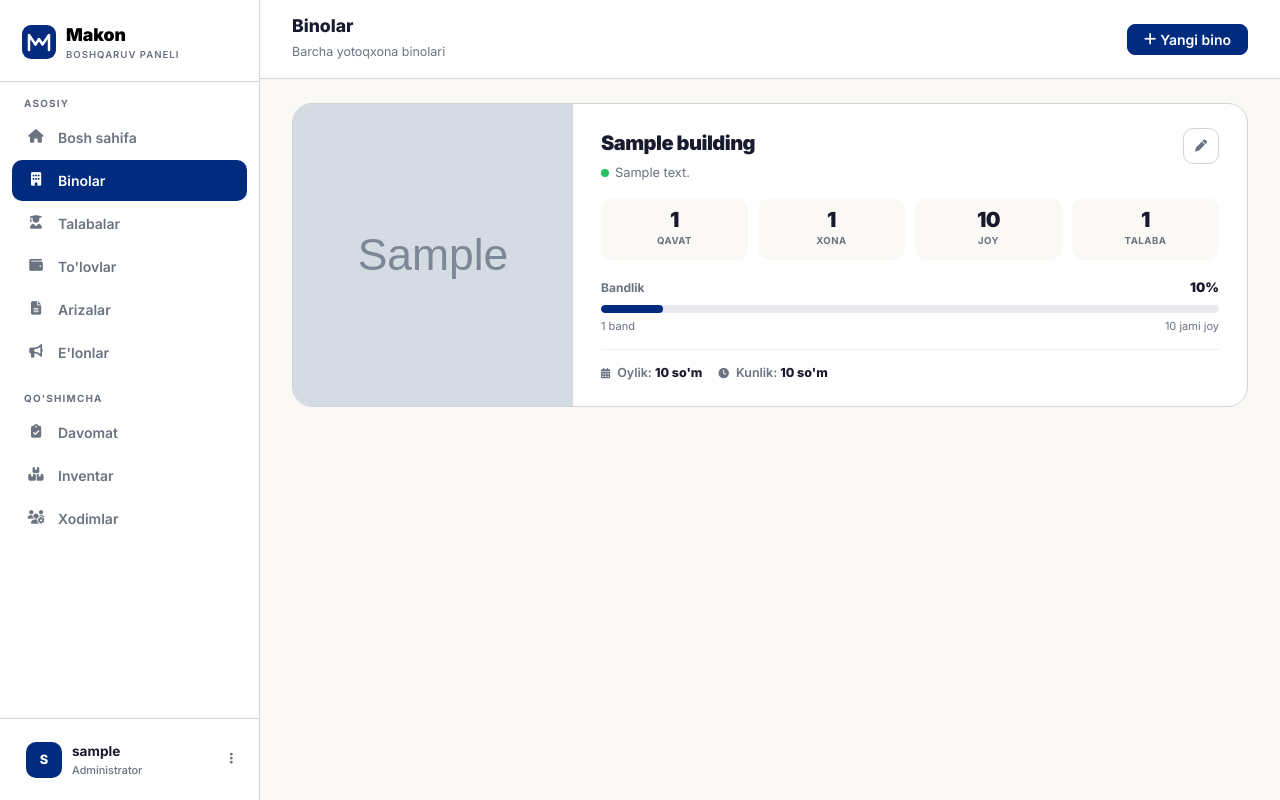
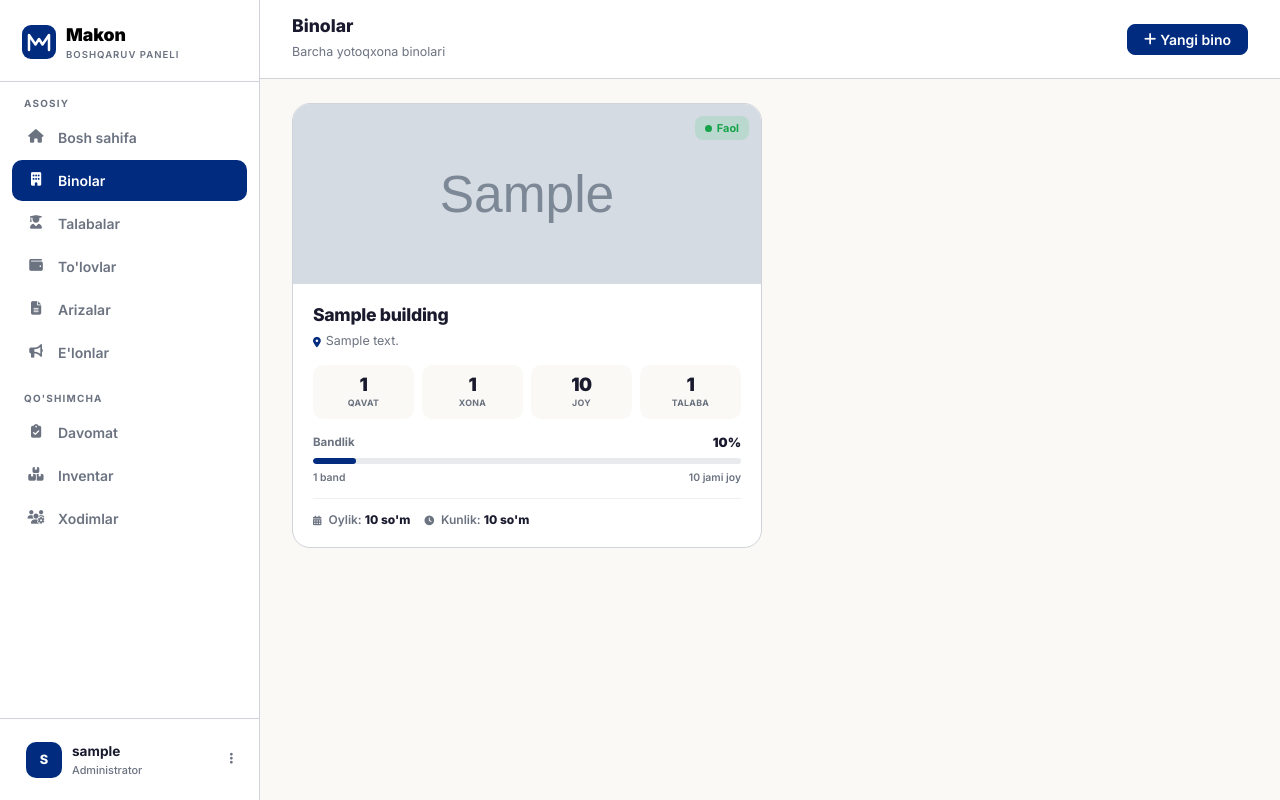
Before and after one commit to JozilovaZ/yotoqxona_web, a Django app: page /buildings/list/ in a window 1280 px wide. Run offline with Django 5.2, Linux system fonts and the light colour scheme; a user stored in the database is signed in; tables that the repository leaves empty hold one stand-in row (values such as "Sample post"); grey boxes marked "Sample" are stand-in pictures.

Commit message:
Redesign admin buildings page: grid cards with image, stats, occupancy bar
Co-Authored-By: Claude Opus 4.6 <noreply@anthropic.com>

```diff
--- a/templates/buildings/building_list.html
+++ b/templates/buildings/building_list.html
@@ -13,157 +13,207 @@
 {% block extra_css %}
 <style>
 
-.bld-list {
-    display: flex;
-    flex-direction: column;
+/* ── GRID ── */
+.bld-grid {
+    display: grid;
+    grid-template-columns: repeat(auto-fill, minmax(340px, 1fr));
     gap: 16px;
 }
 
 /* ── KARTA ── */
 .bld-card {
-    display: grid;
-    grid-template-columns: 280px 1fr;
     background: #fff;
     border: 1.5px solid var(--border);
-    border-radius: 20px;
+    border-radius: 18px;
     overflow: hidden;
     text-decoration: none;
     color: inherit;
     transition: box-shadow .2s, transform .18s;
     cursor: pointer;
+    display: flex;
+    flex-direction: column;
 }
 .bld-card:hover {
-    box-shadow: 0 8px 32px rgba(0,0,0,.09);
-    transform: translateY(-2px);
+    box-shadow: 0 8px 32px rgba(0,43,127,.1);
+    transform: translateY(-3px);
     color: inherit;
 }
 
 /* ── RASM ── */
+.bld-img-wrap {
+    position: relative;
+    height: 180px;
+    overflow: hidden;
+    background: #f5f5f5;
+}
 .bld-img {
     width: 100%;
     height: 100%;
-    min-height: 200px;
     object-fit: cover;
     display: block;
+    transition: transform .3s;
+}
+.bld-card:hover .bld-img {
+    transform: scale(1.04);
 }
 .bld-img-placeholder {
     width: 100%;
     height: 100%;
-    min-height: 200px;
-    background: linear-gradient(135deg, var(--p) 0%, #1a4a9e 100%);
+    background: linear-gradient(135deg, #e8eaf6 0%, #c5cae9 100%);
     display: flex;
     flex-direction: column;
     align-items: center;
     justify-content: center;
-    gap: 10px;
-    color: rgba(255,255,255,.6);
+    gap: 8px;
 }
 .bld-img-placeholder i {
-    font-size: 2.5rem;
-    color: rgba(255,255,255,.4);
+    font-size: 2.2rem;
+    color: var(--p);
+    opacity: .4;
 }
 .bld-img-placeholder span {
-    font-size: .75rem;
+    font-size: .72rem;
     font-weight: 600;
+    color: var(--gray);
+}
+
+/* Status badge on image */
+.bld-status {
+    position: absolute;
+    top: 12px;
+    right: 12px;
+    display: flex;
+    align-items: center;
+    gap: 5px;
+    padding: 4px 10px;
+    border-radius: 8px;
+    font-size: .68rem;
+    font-weight: 700;
+    backdrop-filter: blur(8px);
+}
+.bld-status.active {
+    background: rgba(34,197,94,.15);
+    color: #16a34a;
+}
+.bld-status.inactive {
+    background: rgba(0,0,0,.08);
+    color: #888;
+}
+.bld-status-dot {
+    width: 7px; height: 7px;
+    border-radius: 50%;
+    background: currentColor;
+}
+
+/* Edit btn overlay */
+.bld-edit-btn {
+    position: absolute;
+    top: 12px;
+    left: 12px;
+    width: 34px; height: 34px;
+    border-radius: 10px;
+    border: none;
+    background: rgba(255,255,255,.85);
+    backdrop-filter: blur(8px);
+    display: flex; align-items: center; justify-content: center;
+    color: var(--dark); font-size: .72rem;
+    cursor: pointer;
+    transition: all .15s;
+    text-decoration: none;
+    z-index: 2;
+    opacity: 0;
+}
+.bld-card:hover .bld-edit-btn {
+    opacity: 1;
+}
+.bld-edit-btn:hover {
+    background: var(--p);
+    color: #fff;
 }
 
 /* ── MA'LUMOTLAR ── */
-.bld-info {
-    padding: 24px 28px;
+.bld-body {
+    padding: 18px 20px;
+    flex: 1;
     display: flex;
     flex-direction: column;
-    justify-content: center;
-}
-
-.bld-top-row {
-    display: flex;
-    align-items: flex-start;
-    justify-content: space-between;
-    gap: 12px;
-    margin-bottom: 16px;
 }
 
 .bld-name {
-    font-size: 1.25rem;
-    font-weight: 900;
+    font-size: 1.1rem;
+    font-weight: 800;
     color: var(--dark);
-    letter-spacing: -.5px;
-    margin-bottom: 5px;
+    letter-spacing: -.3px;
+    margin-bottom: 4px;
 }
 .bld-addr {
-    font-size: .8rem;
+    font-size: .78rem;
     color: var(--gray);
+    margin-bottom: 14px;
     display: flex;
     align-items: center;
-    gap: 6px;
+    gap: 5px;
 }
-.bld-active-dot {
-    width: 8px; height: 8px;
-    border-radius: 50%;
-    background: #22c55e;
-    flex-shrink: 0;
+.bld-addr i {
+    font-size: .65rem;
+    color: var(--p);
 }
-.bld-active-dot.off { background: #D0D3D9; }
 
-.bld-edit-btn {
-    width: 36px; height: 36px;
-    border-radius: 10px;
-    border: 1.5px solid var(--border);
-    background: #fff;
-    display: flex; align-items: center; justify-content: center;
-    color: var(--gray); font-size: .75rem;
-    flex-shrink: 0;
-    transition: all .15s;
-    text-decoration: none;
-    z-index: 2;
-    position: relative;
-}
-.bld-edit-btn:hover { background: var(--p); border-color: var(--p); color: #fff; }
-
-/* ── STATISTIKALAR ── */
+/* ── STAT PILLS ── */
 .bld-stats {
-    display: flex;
-    gap: 10px;
-    margin-bottom: 18px;
+    display: grid;
+    grid-template-columns: repeat(4, 1fr);
+    gap: 8px;
+    margin-bottom: 14px;
 }
 .bld-stat {
     background: var(--bg);
-    border-radius: 12px;
-    padding: 12px 16px;
+    border-radius: 10px;
+    padding: 10px 6px;
     text-align: center;
-    flex: 1;
 }
 .bld-stat-num {
-    font-size: 1.3rem;
+    font-size: 1.15rem;
     font-weight: 900;
     color: var(--dark);
     letter-spacing: -.5px;
     line-height: 1;
-    margin-bottom: 3px;
+    margin-bottom: 2px;
 }
 .bld-stat-lbl {
-    font-size: .6rem;
+    font-size: .55rem;
     font-weight: 700;
     text-transform: uppercase;
-    letter-spacing: .5px;
+    letter-spacing: .3px;
     color: var(--gray);
 }
 
-/* ── BANDLIK ── */
-.occ-row {
+/* ── BANDLIK BAR ── */
+.occ-section {
+    margin-top: auto;
+}
+.occ-header {
     display: flex;
     align-items: center;
     justify-content: space-between;
-    margin-bottom: 7px;
+    margin-bottom: 6px;
 }
-.occ-title { font-size: .75rem; font-weight: 700; color: var(--gray); }
-.occ-pct { font-size: .82rem; font-weight: 900; color: var(--dark); }
+.occ-label {
+    font-size: .72rem;
+    font-weight: 700;
+    color: var(--gray);
+}
+.occ-pct {
+    font-size: .8rem;
+    font-weight: 900;
+    color: var(--dark);
+}
 .occ-bar {
-    height: 8px;
+    height: 6px;
     background: #E8EAED;
     border-radius: 99px;
     overflow: hidden;
-    margin-bottom: 5px;
+    margin-bottom: 6px;
 }
 .occ-fill {
     height: 100%;
@@ -171,23 +221,26 @@
     background: var(--p);
     transition: width .7s cubic-bezier(.25,.8,.25,1);
 }
+.occ-fill.high { background: #DC2626; }
+.occ-fill.mid { background: #D97706; }
 .occ-meta {
     display: flex;
     justify-content: space-between;
-    font-size: .69rem;
+    font-size: .65rem;
     color: var(--gray);
+    font-weight: 600;
 }
 
 /* ── NARX ── */
-.bld-price {
+.bld-price-row {
     display: flex;
-    gap: 16px;
-    margin-top: 14px;
-    padding-top: 14px;
+    gap: 14px;
+    margin-top: 12px;
+    padding-top: 12px;
     border-top: 1px solid #F0F0F0;
 }
 .bld-price-item {
-    font-size: .78rem;
+    font-size: .75rem;
     color: var(--gray);
     font-weight: 600;
 }
@@ -203,22 +256,19 @@
     border-radius: 20px;
     padding: 80px 20px;
     text-align: center;
+    grid-column: 1 / -1;
 }
 
 /* ── RESPONSIVE ── */
 @media(max-width:768px){
-    .bld-card {
+    .bld-grid {
         grid-template-columns: 1fr;
     }
-    .bld-img, .bld-img-placeholder {
-        min-height: 160px;
-        max-height: 200px;
-    }
-    .bld-info {
-        padding: 20px;
+    .bld-img-wrap {
+        height: 160px;
     }
     .bld-stats {
-        flex-wrap: wrap;
+        grid-template-columns: repeat(2, 1fr);
     }
 }
 </style>
@@ -226,11 +276,12 @@
 
 {% block content %}
 
-<div class="bld-list">
+<div class="bld-grid">
     {% for building in buildings %}
     <a href="{% url 'buildings:building_detail' building.pk %}" class="bld-card">
 
-        <!-- CHAP: RASM -->
+        <!-- RASM -->
+        <div class="bld-img-wrap">
             {% if building.image %}
             <img src="{{ building.image.url }}" alt="{{ building.name }}" class="bld-img">
             {% else %}
@@ -240,21 +291,24 @@
             </div>
             {% endif %}
 
-        <!-- O'NG: MA'LUMOTLAR -->
-        <div class="bld-info">
-            <div class="bld-top-row">
-                <div>
-                    <div class="bld-name">{{ building.name }}</div>
-                    <div class="bld-addr">
-                        <span class="bld-active-dot {% if not building.is_active %}off{% endif %}"></span>
-                        {{ building.address|default:"Manzil kiritilmagan" }}
+            <div class="bld-status {% if building.is_active %}active{% else %}inactive{% endif %}">
+                <span class="bld-status-dot"></span>
+                {% if building.is_active %}Faol{% else %}Nofaol{% endif %}
             </div>
-                </div>
+
             {% if request.user.is_superuser %}
             <span class="bld-edit-btn" onclick="event.preventDefault();event.stopPropagation();window.location='{% url 'buildings:building_update' building.pk %}';" title="Tahrirlash">
                 <i class="fas fa-pen"></i>
             </span>
             {% endif %}
+        </div>
+
+        <!-- MA'LUMOTLAR -->
+        <div class="bld-body">
+            <div class="bld-name">{{ building.name }}</div>
+            <div class="bld-addr">
+                <i class="fas fa-map-marker-alt"></i>
+                {{ building.address|default:"Manzil kiritilmagan" }}
             </div>
 
             <div class="bld-stats">
@@ -277,38 +331,40 @@
             </div>
 
             {% with cap=building.total_capacity occ=building.occupied_beds %}
+            <div class="occ-section">
                 {% if cap and cap > 0 %}
                     {% widthratio occ cap 100 as pct %}
-                <div class="occ-row">
-                    <span class="occ-title">Bandlik</span>
+                    <div class="occ-header">
+                        <span class="occ-label">Bandlik</span>
                         <span class="occ-pct">{{ pct }}%</span>
                     </div>
                     <div class="occ-bar">
-                    <div class="occ-fill" style="width:{{ pct }}%;"></div>
+                        <div class="occ-fill {% if pct >= 80 %}high{% elif pct >= 50 %}mid{% endif %}" style="width:{{ pct }}%;"></div>
                     </div>
                     <div class="occ-meta">
                         <span>{{ occ }} band</span>
                         <span>{{ cap }} jami joy</span>
                     </div>
                 {% else %}
-                <div class="occ-row">
-                    <span class="occ-title">Bandlik</span>
+                    <div class="occ-header">
+                        <span class="occ-label">Bandlik</span>
                         <span class="occ-pct" style="color:#D0D3D9;">—</span>
                     </div>
                     <div class="occ-bar"><div class="occ-fill" style="width:0%;"></div></div>
                     <div class="occ-meta"><span>Ma'lumot yo'q</span></div>
                 {% endif %}
+            </div>
             {% endwith %}
 
             {% if building.monthly_price %}
-            <div class="bld-price">
+            <div class="bld-price-row">
                 <div class="bld-price-item">
-                    <i class="fas fa-calendar-alt me-1" style="font-size:.65rem;"></i>
+                    <i class="fas fa-calendar-alt me-1" style="font-size:.6rem;"></i>
                     Oylik: <strong>{{ building.monthly_price|floatformat:0 }} so'm</strong>
                 </div>
                 {% if building.daily_price %}
                 <div class="bld-price-item">
-                    <i class="fas fa-clock me-1" style="font-size:.65rem;"></i>
+                    <i class="fas fa-clock me-1" style="font-size:.6rem;"></i>
                     Kunlik: <strong>{{ building.daily_price|floatformat:0 }} so'm</strong>
                 </div>
                 {% endif %}
```
Lines whose indentation alone changed are shown as unchanged.
